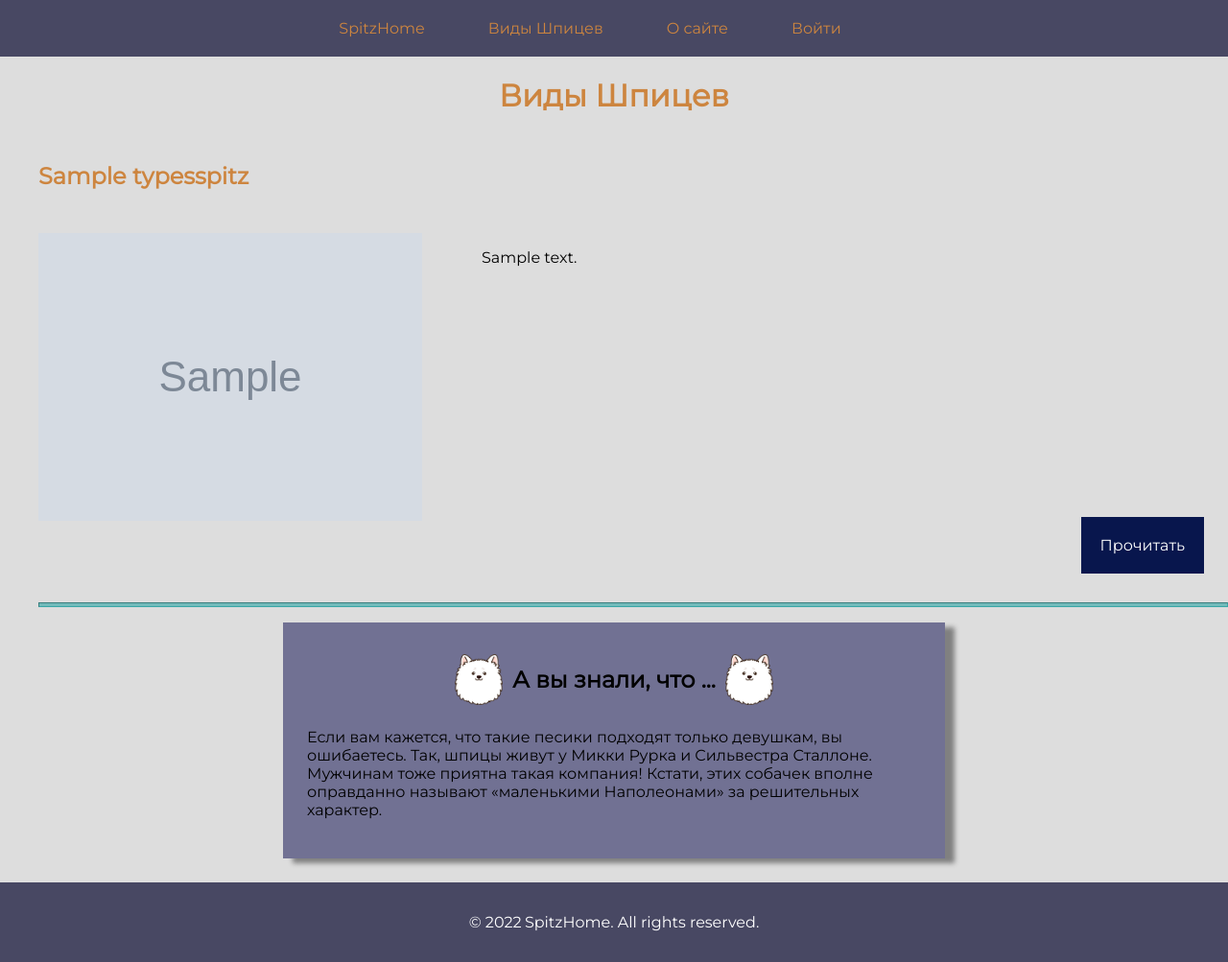
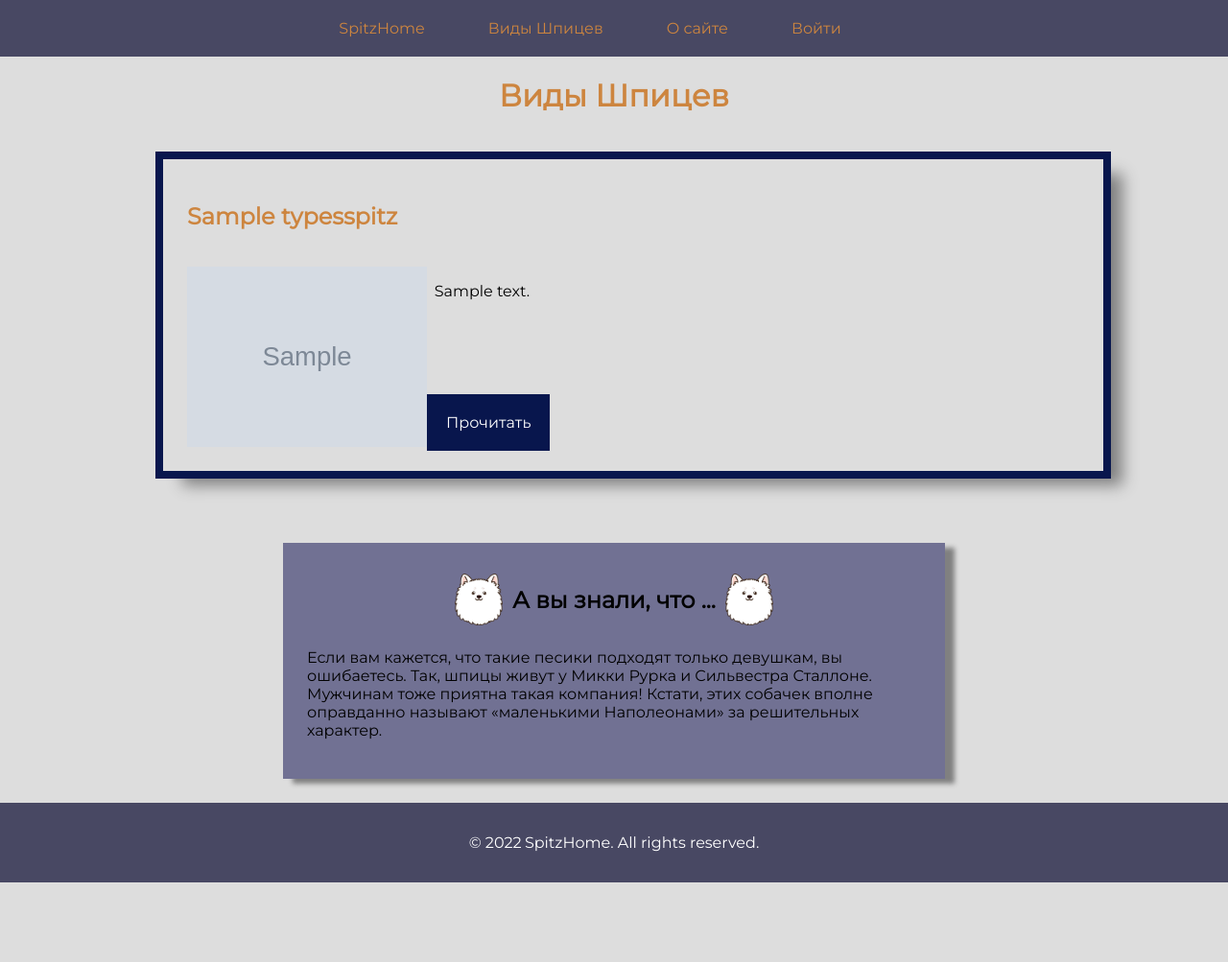
Before and after one commit to minichazer/web-lab-8, a Django app: page /types/ in a window 1280 px wide. Shown: the whole page at 96% size. After the commit the page ends 920 px from the top, so only its background shows below. Run offline with Django 4.2, Linux system fonts and the light colour scheme; tables that the repository leaves empty hold one stand-in row (values such as "Sample post"); grey boxes marked "Sample" are stand-in pictures.

Commit message:
Change type and index page

```diff
--- a/spitz/static/css/styles.css
+++ b/spitz/static/css/styles.css
@@ -119,7 +119,9 @@ li {
     width: 50%;
     margin-left: auto;
     margin-right: auto;
+
     margin-bottom: 25px;
+    margin-top: 50px;
     padding: 25px;
     background-color: #717193;
     display: flex;
@@ -139,3 +141,33 @@ li {
     padding-left: 10px;
     padding-right: 10px;
 }
+
+.types ul {
+    display: flex;
+    flex-direction: column;
+    align-items: center;
+}
+
+.types li {
+    margin-top: 25px;
+    margin-bottom: 25px;
+    width: 75%;
+    border: 2 px;
+    outline: 0.5rem solid #08164d;
+    padding: 25px;
+    box-shadow: 20px 15px 15px gray;
+}
+
+.index_about {
+    width: 100%;
+    height: 667px;
+    display: flex;
+    align-items: center;
+    justify-content: center;
+    background-image: linear-gradient(
+        rgba(0, 0, 0, 0.5),
+        rgba(0, 0, 0, 0.5)
+      ), url(https://minichazer.s-ul.eu/PUIppVFU);
+    background-position: 50% 50%;
+    background-repeat: no-repeat;
+}
--- a/spitz/templates/types.html
+++ b/spitz/templates/types.html
@@ -4,19 +4,25 @@
 {% block content %}
 <h1>{{title}}</h1>
 
+<div class="types">
     <ul>
         {% for type in types %}
-    <li style="margin-top: 50px;">
+        <li>
             <h2>{{type.title}}</h2>
 
+
             <div style="display: flex; padding-top: 2%;">
-            <img src="{{type.photo}}" alt=""></img>
+                <img src="{{type.photo}}" alt="" style="width: 250px;"></img>
+                <div style="display: flex; flex-direction: column; justify-content: space-between;">
                     <p style="padding-left: 5%; padding-right: 5%;">{{type.content|truncatewords:40}}</p>
+                    <p class="link-read-post"><a href="{{type.get_absolute_url}}">Прочитать</a></p>
+                </div>
             </div>
 
-        <p class="link-read-post"><a href="{{type.get_absolute_url}}">Прочитать</a></p>
-        <hr style="margin-top: 50px;">
+
+            <!--<hr style="margin-top: 50px;"> -->
         </li>
         {% endfor %}
     </ul>
+</div>
 {% endblock %}
```
Also changed, not shown: spitz/templates/index.html (+10 -2 lines). Lines whose indentation alone changed are shown as unchanged.
